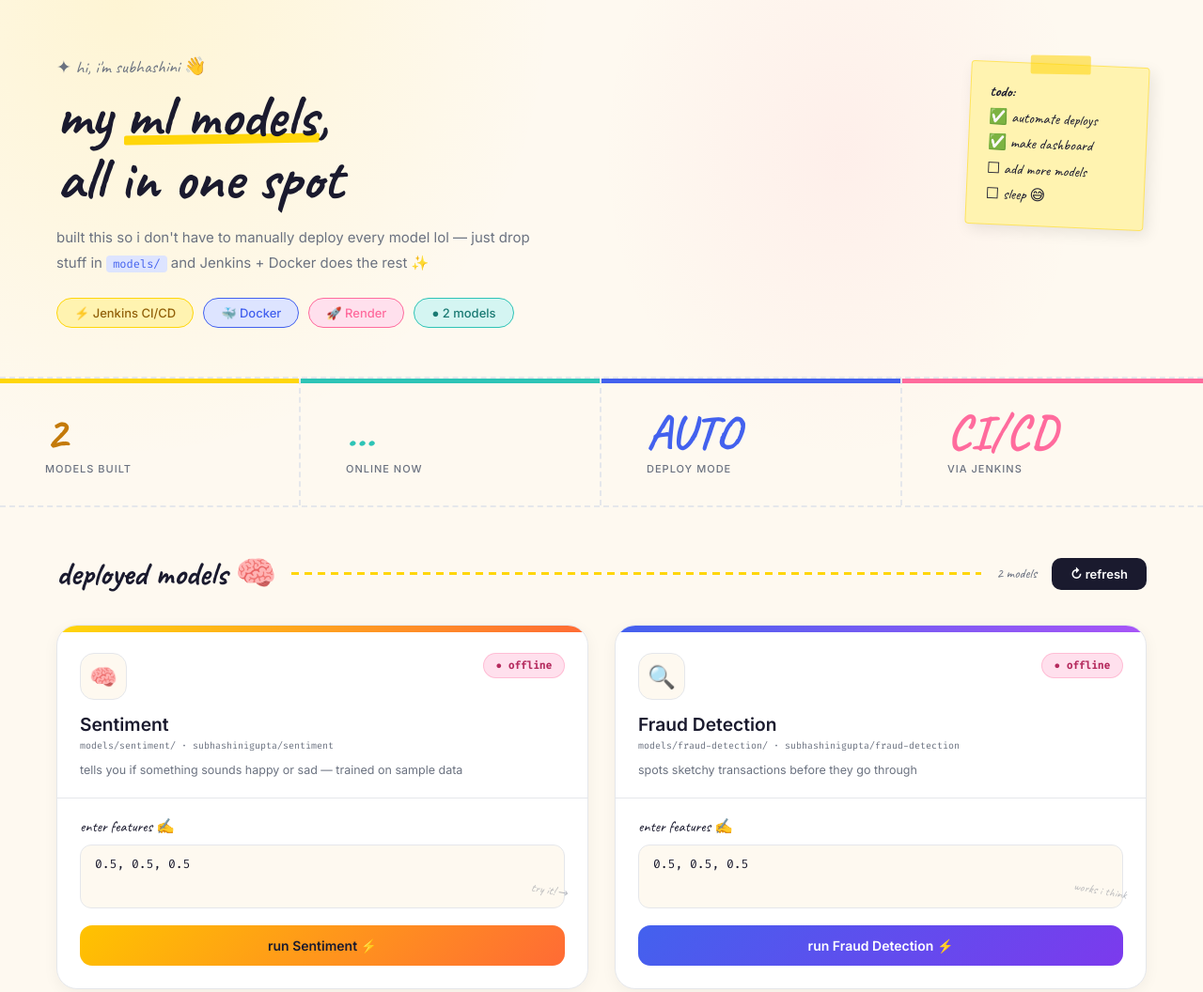
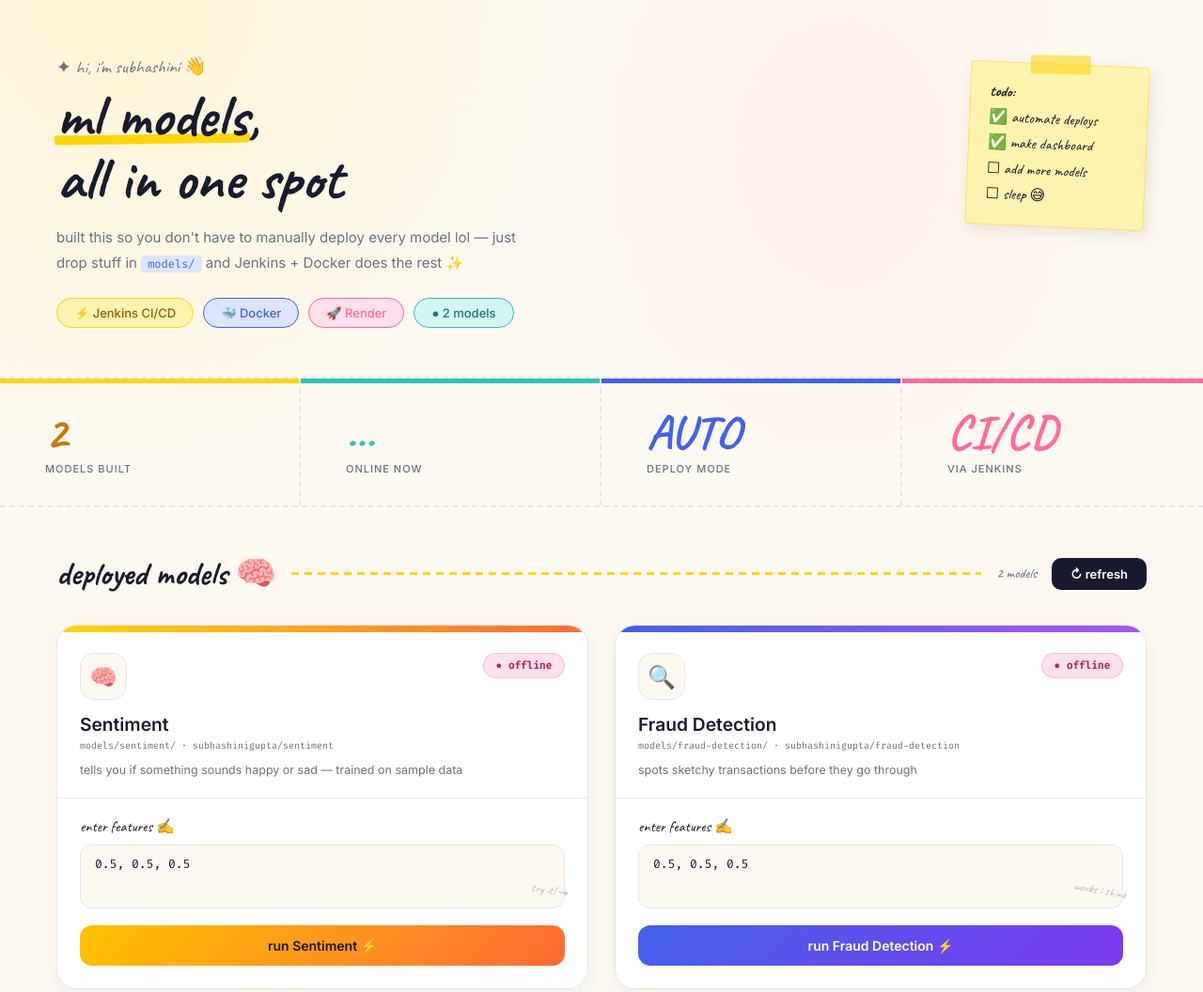
Before and after one commit to Subhashinigupta8173/Model-Forge, a plain HTML site: page docs/index.html in a window 1280 px wide. Shown: the top 1056 px of the page at 94% size. Drawn offline with Linux system fonts and the light colour scheme; no server answers.

Commit message:
Bugs fixed

```diff
--- a/docs/index.html
+++ b/docs/index.html
@@ -417,9 +417,9 @@ footer {
 <div class="hero-section">
   <div>
     <span class="hi-tag">✦ hi, i'm subhashini 👋</span>
-    <h1>my <span class="hl">ml models</span>,<br>all in one spot</h1>
+    <h1><span class="hl">ml models</span>,<br>all in one spot</h1>
     <p class="hero-sub">
-      built this so i don't have to manually deploy every model lol —
+      built this so you don't have to manually deploy every model lol —
       just drop stuff in <code>models/</code> and Jenkins + Docker does the rest ✨
     </p>
     <div class="nav-pills">
```
